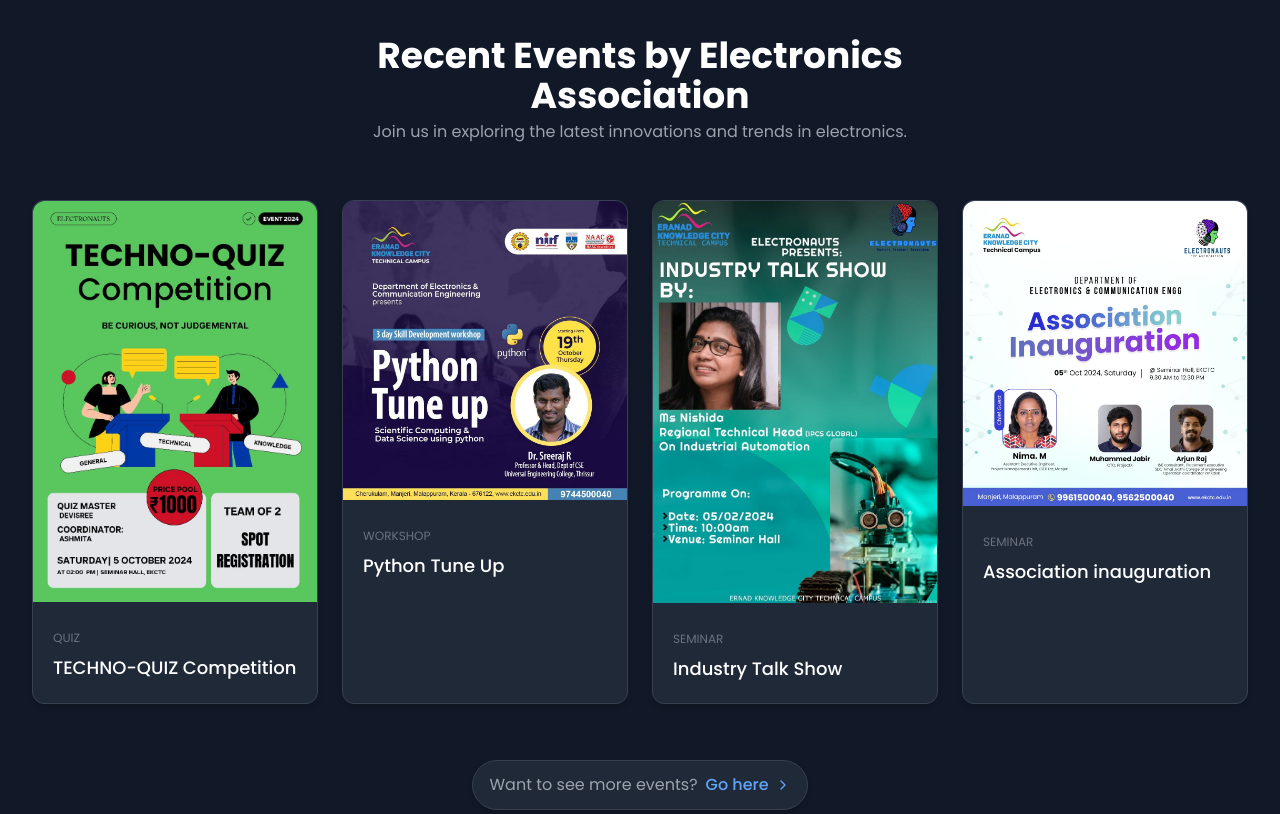
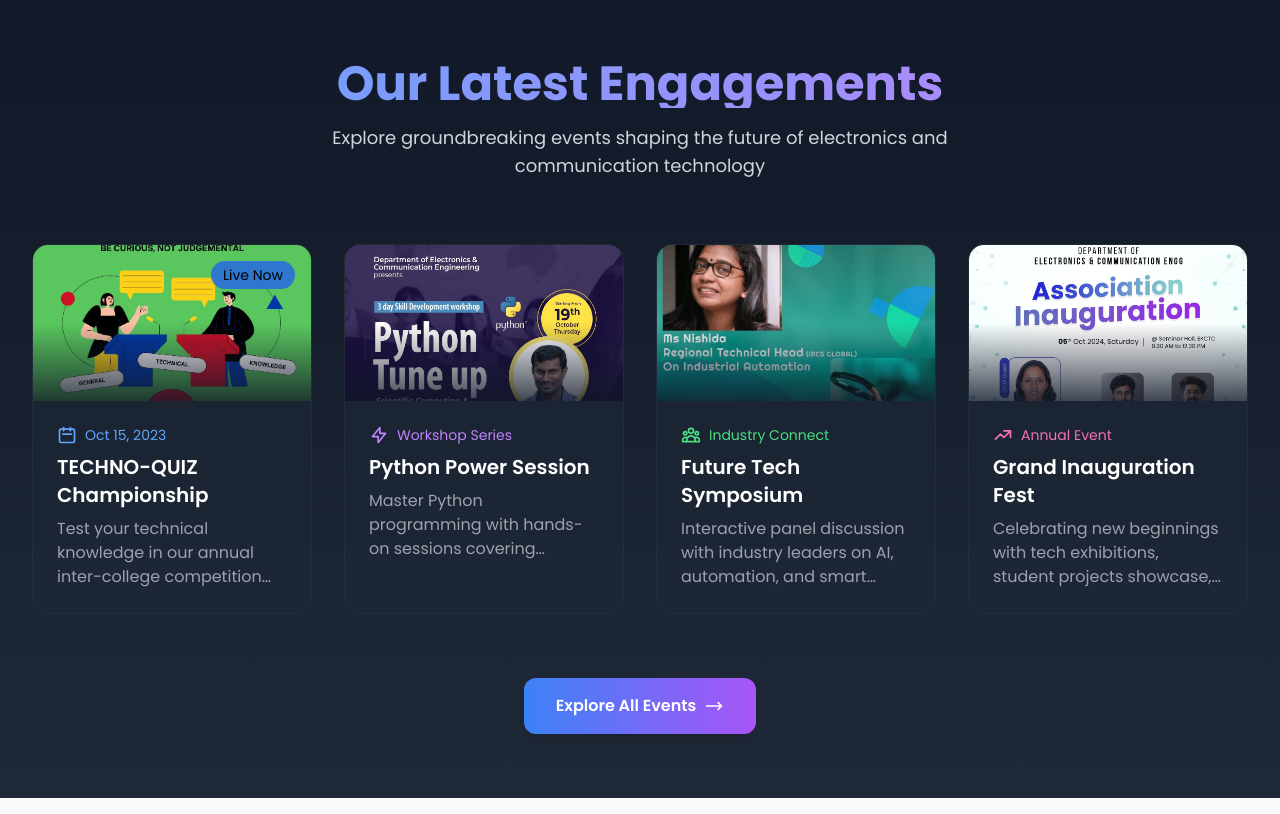
Before and after one commit to IrfanFathan/ELECTRONAUTS, a plain HTML site: page index.html in a window 1280 px wide. Shown: the part 2160-2974 px from the top of the page. Drawn offline with nearby package versions, Linux system fonts and the light colour scheme.

Commit message:
refactor recent events section with improved layout and enhanced visuals

```diff
--- a/index.html
+++ b/index.html
@@ -138,6 +138,7 @@
     </div>
   </div>
 </section>
+
 <!-- About Section -->
 <section class="poppinsFont bg-gradient-to-b from-gray-50 to-white">
   <div class="max-w-7xl mx-auto px-4 xl:px-0 pt-20 lg:pt-28 pb-16">
@@ -221,87 +222,135 @@
     </div>
   </div>
 </section>
+<!-- End Vision Section -->
+
 <!-- Recent Events Section -->
-<div class="bg-gray-900 py-10 poppinsFont">
-  <div class="max-w-[85rem] px-4 sm:px-6 lg:px-8 mx-auto">
-    <!-- Title -->
-    <div class="max-w-2xl text-center mx-auto mb-10 lg:mb-14">
-      <h2 class="text-2xl font-bold md:text-4xl text-white">Recent Events by Electronics Association</h2>
-      <p class="mt-1 text-gray-400">Join us in exploring the latest innovations and trends in electronics.</p>
+<section class="bg-gradient-to-b from-gray-900 to-gray-800 py-16 poppinsFont">
+  <div class="max-w-7xl px-4 sm:px-6 lg:px-8 mx-auto">
+    <!-- Header -->
+    <div class="text-center mb-16" data-aos="fade-up">
+      <h2 class="text-4xl md:text-5xl font-bold bg-gradient-to-r from-blue-400 to-purple-400 bg-clip-text text-transparent mb-4">
+        Our Latest Engagements
+      </h2>
+      <p class="text-lg text-gray-300 max-w-2xl mx-auto">
+        Explore groundbreaking events shaping the future of electronics and communication technology
+      </p>
     </div>
-    <!-- End Title -->
 
-    <!-- Grid -->
-    <div class="grid sm:grid-cols-2 lg:grid-cols-4 gap-6 mb-10 lg:mb-14">
-      <!-- Event Card -->
-      <a class="group flex flex-col bg-gray-800 border border-gray-700 shadow-md rounded-xl hover:shadow-lg transition" href="#" data-aos="fade-up" data-aos-duration="500">
-        <div class="aspect-w-16 aspect-h-9">
-          <img class="w-full object-cover rounded-t-xl" src="/assets/images/events/quiz.jpg" alt="Event Image">
+    <!-- Event Grid -->
+    <div class="grid grid-cols-1 md:grid-cols-2 lg:grid-cols-4 gap-8 mb-16">
+      <!-- Event Card 1 -->
+      <article class="group relative overflow-hidden rounded-2xl bg-gray-800/50 backdrop-blur-sm border border-gray-700/30 hover:border-blue-400/30 transition-all duration-300 hover:shadow-2xl hover:shadow-blue-900/20"
+               data-aos="fade-up">
+        <div class="relative aspect-video overflow-hidden">
+          <img src="/assets/images/events/quiz.jpg" alt="Quiz Competition"
+               class="w-full h-full object-cover transform transition-transform duration-500 group-hover:scale-105">
+          <div class="absolute inset-0 bg-gradient-to-t from-gray-900/80 via-transparent to-transparent"></div>
+          <span class="absolute top-4 right-4 px-3 py-1 bg-blue-600/80 backdrop-blur text-sm rounded-full">
+            Live Now
+          </span>
         </div>
-        <div class="p-4 md:p-5">
-          <p class="mt-2 text-xs uppercase text-gray-500">Quiz</p>
-          <h3 class="mt-2 text-lg font-medium text-white group-hover:text-blue-400">TECHNO-QUIZ Competition</h3>
+        <div class="p-6">
+          <div class="flex items-center gap-2 text-sm text-blue-400 mb-2">
+            <svg class="w-5 h-5" fill="none" stroke="currentColor" viewBox="0 0 24 24">
+              <path stroke-linecap="round" stroke-linejoin="round" stroke-width="2" d="M8 7V3m8 4V3m-9 8h10M5 21h14a2 2 0 002-2V7a2 2 0 00-2-2H5a2 2 0 00-2 2v12a2 2 0 002 2z"/>
+            </svg>
+            <span>Oct 15, 2023</span>
           </div>
-      </a>
-      <!-- End Event Card -->
+          <h3 class="text-xl font-semibold text-white mb-2 group-hover:text-blue-400 transition-colors">
+            TECHNO-QUIZ Championship
+          </h3>
+          <p class="text-gray-400 line-clamp-3">
+            Test your technical knowledge in our annual inter-college competition with exciting prizes and recognition
+          </p>
+        </div>
+      </article>
 
-      <!-- Event Card -->
-      <a class="group flex flex-col bg-gray-800 border border-gray-700 shadow-md rounded-xl hover:shadow-lg transition" href="#" data-aos="fade-up" data-aos-duration="500" data-aos-delay="100">
-        <div class="aspect-w-16 aspect-h-9">
-          <img class="w-full object-cover rounded-t-xl" src="/assets/images/events/python.jpg" alt="Event Image">
+      <!-- Event Card 2 -->
+      <article class="group relative overflow-hidden rounded-2xl bg-gray-800/50 backdrop-blur-sm border border-gray-700/30 hover:border-purple-400/30 transition-all duration-300 hover:shadow-2xl hover:shadow-purple-900/20"
+               data-aos="fade-up" data-aos-delay="100">
+        <div class="relative aspect-video overflow-hidden">
+          <img src="/assets/images/events/python.jpg" alt="Python Workshop"
+               class="w-full h-full object-cover transform transition-transform duration-500 group-hover:scale-105">
+          <div class="absolute inset-0 bg-gradient-to-t from-gray-900/80 via-transparent to-transparent"></div>
         </div>
-        <div class="p-4 md:p-5">
-          <p class="mt-2 text-xs uppercase text-gray-500">Workshop</p>
-          <h3 class="mt-2 text-lg font-medium text-white group-hover:text-blue-400">Python Tune Up</h3>
+        <div class="p-6">
+          <div class="flex items-center gap-2 text-sm text-purple-400 mb-2">
+            <svg class="w-5 h-5" fill="none" stroke="currentColor" viewBox="0 0 24 24">
+              <path stroke-linecap="round" stroke-linejoin="round" stroke-width="2" d="M13 10V3L4 14h7v7l9-11h-7z"/>
+            </svg>
+            <span>Workshop Series</span>
           </div>
-      </a>
-      <!-- End Event Card -->
+          <h3 class="text-xl font-semibold text-white mb-2 group-hover:text-purple-400 transition-colors">
+            Python Power Session
+          </h3>
+          <p class="text-gray-400 line-clamp-3">
+            Master Python programming with hands-on sessions covering automation, data analysis, and IoT integration
+          </p>
+        </div>
+      </article>
 
-      <!-- Event Card -->
-      <a class="group flex flex-col bg-gray-800 border border-gray-700 shadow-md rounded-xl hover:shadow-lg transition" href="#" data-aos="fade-up" data-aos-duration="500" data-aos-delay="200">
-        <div class="aspect-w-16 aspect-h-9">
-          <img class="w-full object-cover rounded-t-xl" src="/assets/images/events/automation.jpg" alt="Event Image">
+      <!-- Event Card 3 -->
+      <article class="group relative overflow-hidden rounded-2xl bg-gray-800/50 backdrop-blur-sm border border-gray-700/30 hover:border-green-400/30 transition-all duration-300 hover:shadow-2xl hover:shadow-green-900/20"
+               data-aos="fade-up" data-aos-delay="200">
+        <div class="relative aspect-video overflow-hidden">
+          <img src="/assets/images/events/automation.jpg" alt="Industry Talk"
+               class="w-full h-full object-cover transform transition-transform duration-500 group-hover:scale-105">
+          <div class="absolute inset-0 bg-gradient-to-t from-gray-900/80 via-transparent to-transparent"></div>
         </div>
-        <div class="p-4 md:p-5">
-          <p class="mt-2 text-xs uppercase text-gray-500">Seminar</p>
-          <h3 class="mt-2 text-lg font-medium text-white group-hover:text-blue-400">Industry Talk Show</h3>
+        <div class="p-6">
+          <div class="flex items-center gap-2 text-sm text-green-400 mb-2">
+            <svg class="w-5 h-5" fill="none" stroke="currentColor" viewBox="0 0 24 24">
+              <path stroke-linecap="round" stroke-linejoin="round" stroke-width="2" d="M17 20h5v-2a3 3 0 00-5.356-1.857M17 20H7m10 0v-2c0-.656-.126-1.283-.356-1.857M7 20H2v-2a3 3 0 015.356-1.857M7 20v-2c0-.656.126-1.283.356-1.857m0 0a5.002 5.002 0 019.288 0M15 7a3 3 0 11-6 0 3 3 0 016 0zm6 3a2 2 0 11-4 0 2 2 0 014 0zM7 10a2 2 0 11-4 0 2 2 0 014 0z"/>
+            </svg>
+            <span>Industry Connect</span>
           </div>
-      </a>
-      <!-- End Event Card -->
+          <h3 class="text-xl font-semibold text-white mb-2 group-hover:text-green-400 transition-colors">
+            Future Tech Symposium
+          </h3>
+          <p class="text-gray-400 line-clamp-3">
+            Interactive panel discussion with industry leaders on AI, automation, and smart manufacturing trends
+          </p>
+        </div>
+      </article>
 
-      <!-- Event Card -->
-      <a class="group flex flex-col bg-gray-800 border border-gray-700 shadow-md rounded-xl hover:shadow-lg transition" href="#" data-aos="fade-up" data-aos-duration="500" data-aos-delay="300">
-        <div class="aspect-w-16 aspect-h-9">
-          <img class="w-full object-cover rounded-t-xl" src="/assets/images/events/inauguration.jpg" alt="Event Image">
+      <!-- Event Card 4 -->
+      <article class="group relative overflow-hidden rounded-2xl bg-gray-800/50 backdrop-blur-sm border border-gray-700/30 hover:border-pink-400/30 transition-all duration-300 hover:shadow-2xl hover:shadow-pink-900/20"
+               data-aos="fade-up" data-aos-delay="300">
+        <div class="relative aspect-video overflow-hidden">
+          <img src="/assets/images/events/inauguration.jpg" alt="Inauguration"
+               class="w-full h-full object-cover transform transition-transform duration-500 group-hover:scale-105">
+          <div class="absolute inset-0 bg-gradient-to-t from-gray-900/80 via-transparent to-transparent"></div>
         </div>
-        <div class="p-4 md:p-5">
-          <p class="mt-2 text-xs uppercase text-gray-500">Seminar</p>
-          <h3 class="mt-2 text-lg font-medium text-white group-hover:text-blue-400">Association inauguration</h3>
+        <div class="p-6">
+          <div class="flex items-center gap-2 text-sm text-pink-400 mb-2">
+            <svg class="w-5 h-5" fill="none" stroke="currentColor" viewBox="0 0 24 24">
+              <path stroke-linecap="round" stroke-linejoin="round" stroke-width="2" d="M13 7h8m0 0v8m0-8l-8 8-4-4-6 6"/>
+            </svg>
+            <span>Annual Event</span>
           </div>
-      </a>
-      <!-- End Event Card -->
+          <h3 class="text-xl font-semibold text-white mb-2 group-hover:text-pink-400 transition-colors">
+            Grand Inauguration Fest
+          </h3>
+          <p class="text-gray-400 line-clamp-3">
+            Celebrating new beginnings with tech exhibitions, student projects showcase, and innovation challenges
+          </p>
         </div>
-    <!-- End Grid -->
+      </article>
+    </div>
 
-    <!-- Read More Section -->
-    <div class="text-center">
-      <div class="inline-block bg-gray-800 border border-gray-700 shadow-md rounded-full">
-        <div class="py-3 px-4 flex items-center gap-x-2">
-          <p class="text-gray-400">Want to see more events?</p>
-          <a class="inline-flex items-center gap-x-1.5 text-blue-400 decoration-2 hover:underline focus:outline-none focus:underline font-medium" href="/pages/events.html">
-            Go here
-            <svg class="shrink-0 size-4" xmlns="http://www.w3.org/2000/svg" width="24" height="24" viewBox="0 0 24 24" fill="none" stroke="currentColor" stroke-width="2" stroke-linecap="round" stroke-linejoin="round">
-              <path d="m9 18 6-6-6-6"/>
+    <!-- CTA Section -->
+    <div class="text-center" data-aos="fade-up">
+      <a href="/pages/events.html"
+         class="inline-flex items-center justify-center px-8 py-4 bg-gradient-to-r from-blue-500 to-purple-500 rounded-xl text-white font-semibold shadow-lg hover:shadow-xl hover:scale-[1.02] transition-all duration-300 group">
+        Explore All Events
+        <svg class="w-5 h-5 ml-2 transform group-hover:translate-x-1 transition-transform" fill="none" stroke="currentColor" viewBox="0 0 24 24">
+          <path stroke-linecap="round" stroke-linejoin="round" stroke-width="2" d="M17 8l4 4m0 0l-4 4m4-4H3"/>
         </svg>
       </a>
     </div>
   </div>
-    </div>
-    <!-- End Read More Section -->
-  </div>
-</div>
-<!-- End Recent Events Section -->
-
+</section>
 
 
 
```
Lines whose indentation alone changed are shown as unchanged.
